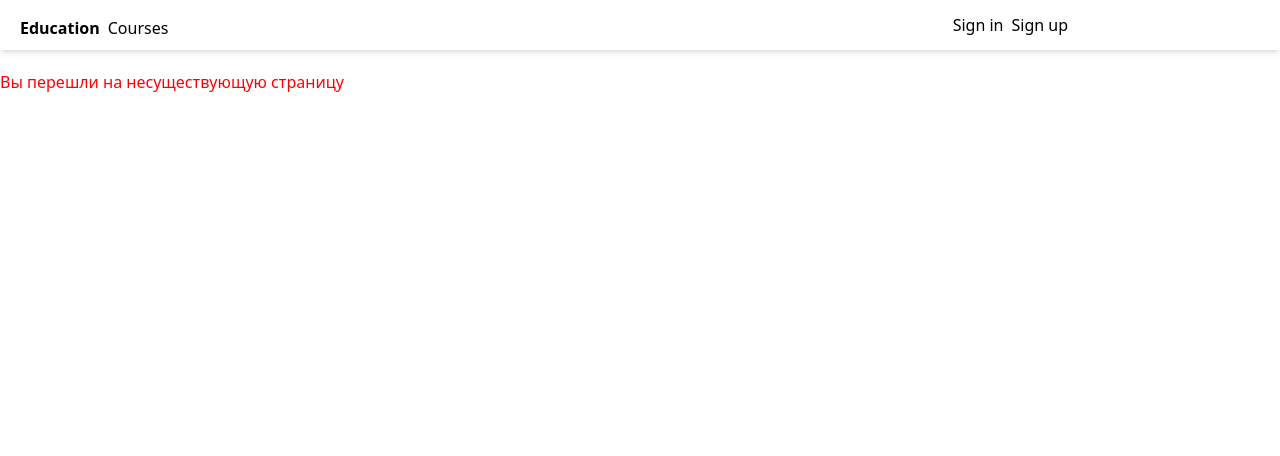
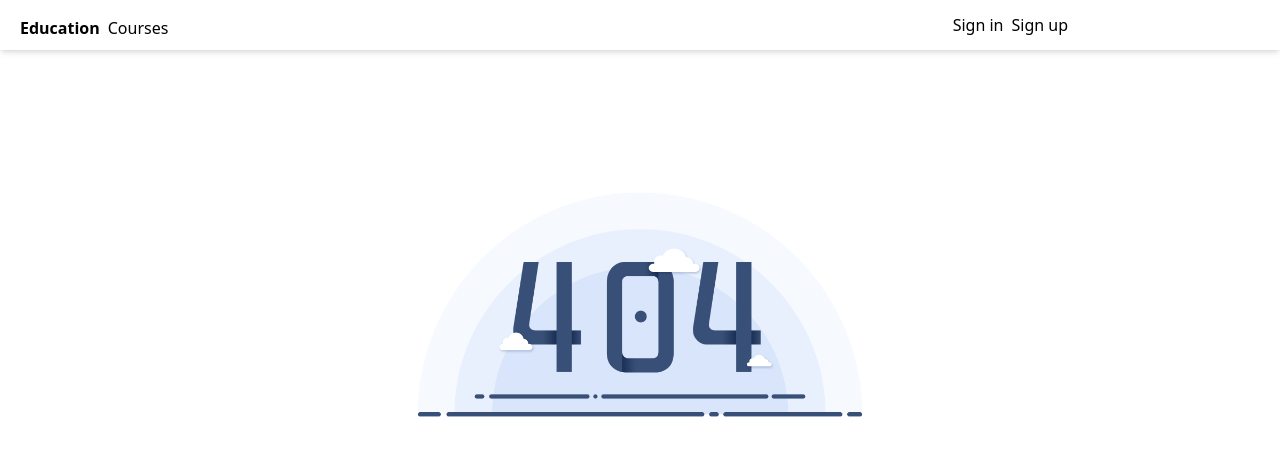
Before and after one commit to Ultralightmemes/education-react-js, a React (Create React App) app: page /profile in a window 1280 px wide. Shown: the top 456 px of the page. Built offline with nearby package versions, Linux system fonts and the light colour scheme.

Commit message:
Add 404 page

```diff
--- a/src/pages/User/Error.jsx
+++ b/src/pages/User/Error.jsx
@@ -2,10 +2,9 @@ import React from 'react';
 
 const Error = () => {
     return (
-        <div>
-            <h1 style={{color: "red"}}>
-                Вы перешли на несуществующую страницу
-            </h1>
+        <div className="text-center items-center justify-center">
+            <img className="mx-auto w-5/12"
+                src="/Lovepik_com-832506220-404%20white%20cloud%20error%20page%20art%20word%20simple%20wind%20can%20be%20commercia.png"/>
         </div>
     );
 };
```
Also changed, not shown: public/Lovepik_com-832506220-404 white cloud error page art word simple wind can be commercia.png (added), public/http-404-error-hypertext-transfer-protocol-uniform-resource-locator-computer-icons-others-9a22b20b5e66324010737a2a367f4726.png (added).
